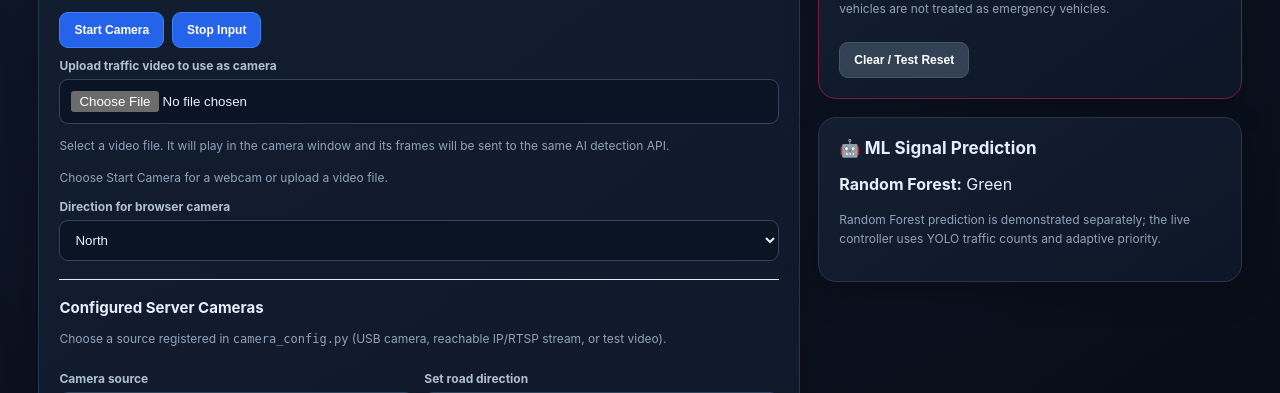
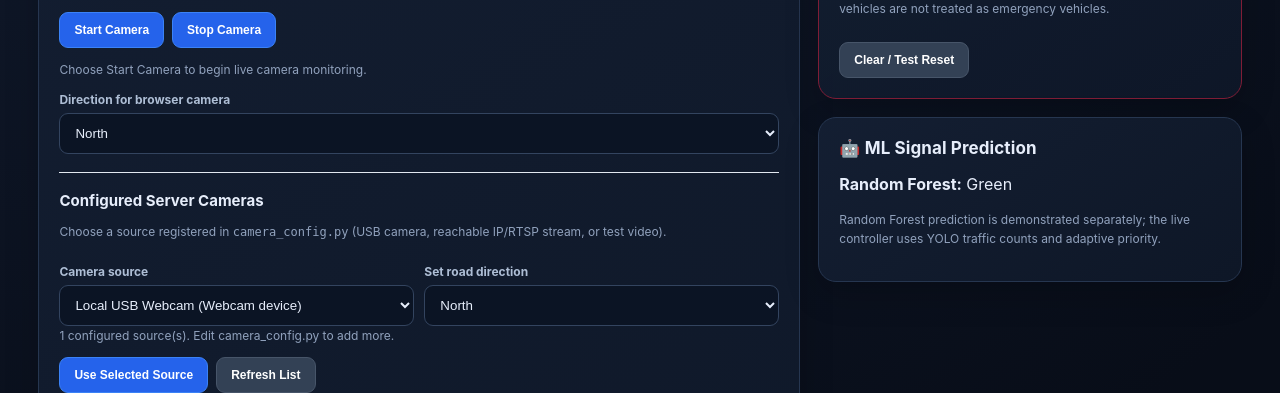
Before and after one commit to vivekkumarray497-lgtm/SmartTrafficLightML, a Flask app: page / in a window 1280 px wide. Shown: the part 977-1370 px from the top of the page. Run offline with Flask 3, Linux system fonts and the light colour scheme; data that the repository does not hold is empty; parts of the project's set-up code (start-up, migrations or seed data) failed here and were passed over.

Commit message:
Restore live-camera-only monitoring

```diff
--- a/templates/index.html
+++ b/templates/index.html
@@ -19,11 +19,8 @@
 <video id="cameraVideo" class="camera" autoplay playsinline muted controls></video>
 <canvas id="captureCanvas" style="display:none"></canvas>
 <img id="annotated" class="camera" alt="AI processed traffic" style="margin-top:10px">
-<div style="display:flex;gap:8px;flex-wrap:wrap"><button type="button" onclick="startCamera()">Start Camera</button><button type="button" onclick="stopCamera()">Stop Input</button></div>
-<label for="videoUpload">Upload traffic video to use as camera</label>
-<input id="videoUpload" type="file" accept="video/*" onchange="startUploadedVideo(this)">
-<p class="muted">Select a video file. It will play in the camera window and its frames will be sent to the same AI detection API.</p>
-<p id="cameraStatus" class="muted">Choose Start Camera for a webcam or upload a video file.</p>
+<div style="display:flex;gap:8px;flex-wrap:wrap"><button type="button" onclick="startCamera()">Start Camera</button><button type="button" onclick="stopCamera()">Stop Camera</button></div>
+<p id="cameraStatus" class="muted">Choose Start Camera to begin live camera monitoring.</p>
 <label for="browserCameraDirection">Direction for browser camera</label>
 <select id="browserCameraDirection">
 <option value="North">North</option><option value="South">South</option><option value="East">East</option><option value="West">West</option>
@@ -55,8 +52,6 @@
 <script>
 let emergency = false;
 let cameraStream = null;
-let videoFileActive = false;
-let uploadedVideoUrl = null;
 let captureTimer = null;
 let processing = false;
 
@@ -79,7 +74,7 @@ function render(s) {
   document.getElementById('manualModeBtn').className = s.mode === 'Manual' ? 'selected' : 'secondary';
   document.getElementById('applyManualBtn').disabled = s.mode !== 'Manual';
   document.getElementById('modeStatus').textContent = s.mode === 'Manual' ? 'Manual demo mode: selected direction is shown GREEN.' : 'Auto mode: adaptive controller selects the priority direction.';
-  document.getElementById('systemStatus').textContent = '● ' + ((cameraStream || videoFileActive) ? (videoFileActive ? 'UPLOADED VIDEO ACTIVE' : 'BROWSER CAMERA ACTIVE') : 'DASHBOARD READY');
+  document.getElementById('systemStatus').textContent = '● ' + (cameraStream ? 'BROWSER CAMERA ACTIVE' : 'DASHBOARD READY');
 
   const em = document.getElementById('emergency');
   em.textContent = s.emergency ? ('🚨 ' + (s.emergency_type === 'fire_truck' ? 'FIRE TRUCK' : 'AMBULANCE') + ' DETECTED — AUTOMATIC PRIORITY ACTIVE') : '🟢 Monitoring for Ambulance / Fire Truck';
@@ -176,7 +171,6 @@ refreshServerCameras();
 async function startCamera() {
   try {
     if (cameraStream) return;
-    if (videoFileActive) await stopCamera();
 
     if (!navigator.mediaDevices || !navigator.mediaDevices.getUserMedia) {
       throw new Error('Browser camera API is unavailable. Use HTTPS or localhost.');
@@ -191,53 +185,12 @@ async function startCamera() {
     video.srcObject = cameraStream;
     await video.play();
 
-    videoFileActive = false;
     document.getElementById('cameraStatus').textContent = 'Camera connected. AI processing is running.';
     captureTimer = setInterval(sendFrame, 800);
     await sendFrame();
   } catch (e) {
     document.getElementById('cameraStatus').textContent = 'Camera permission/error: ' + e.message;
   }
-}
-
-async function startUploadedVideo(input) {
-  const file = input.files && input.files[0];
-  if (!file) return;
-  if (!file.type.startsWith('video/')) {
-    document.getElementById('cameraStatus').textContent = 'Please select a valid video file.';
-    input.value = '';
-    return;
-  }
-  if (captureTimer) {
-    clearInterval(captureTimer);
-    captureTimer = null;
-  }
-  if (cameraStream) {
-    cameraStream.getTracks().forEach(t => t.stop());
-    cameraStream = null;
-  }
-  if (uploadedVideoUrl) URL.revokeObjectURL(uploadedVideoUrl);
-  const video = document.getElementById('cameraVideo');
-  video.pause();
-  video.srcObject = null;
-  uploadedVideoUrl = URL.createObjectURL(file);
-  video.src = uploadedVideoUrl;
-  videoFileActive = true;
-  try {
-    await video.play();
-    document.getElementById('cameraStatus').textContent = 'Uploaded video playing. AI frame detection is running.';
-    captureTimer = setInterval(sendFrame, 800);
-    await sendFrame();
-  } catch (error) {
-    videoFileActive = false;
-    document.getElementById('cameraStatus').textContent = 'Could not play video: ' + error.message;
-  }
-  video.onended = () => {
-    if (captureTimer) clearInterval(captureTimer);
-    captureTimer = null;
-    videoFileActive = false;
-    document.getElementById('cameraStatus').textContent = 'Video ended. Detection stopped; upload another video or replay this one.';
-  };
 }
 
 async function stopCamera() {
@@ -251,16 +204,11 @@ async function stopCamera() {
     cameraStream = null;
   }
 
-  videoFileActive = false;
   const video = document.getElementById('cameraVideo');
   video.pause();
   video.srcObject = null;
   video.removeAttribute('src');
   video.load();
-  if (uploadedVideoUrl) {
-    URL.revokeObjectURL(uploadedVideoUrl);
-    uploadedVideoUrl = null;
-  }
 
   try {
     await fetch('/api/camera/reset', {method:'POST'});
@@ -271,7 +219,7 @@ async function stopCamera() {
 }
 
 async function sendFrame() {
-  if (processing || (!cameraStream && !videoFileActive)) return;
+  if (processing || !cameraStream) return;
 
   const video = document.getElementById('cameraVideo');
   const canvas = document.getElementById('captureCanvas');
@@ -365,7 +313,6 @@ window.addEventListener('resize', loadTrafficHistory);
 
 window.addEventListener('beforeunload', () => {
   if (cameraStream) cameraStream.getTracks().forEach(t => t.stop());
-  if (uploadedVideoUrl) URL.revokeObjectURL(uploadedVideoUrl);
 });
 
 async function clearEmergency() {
```
